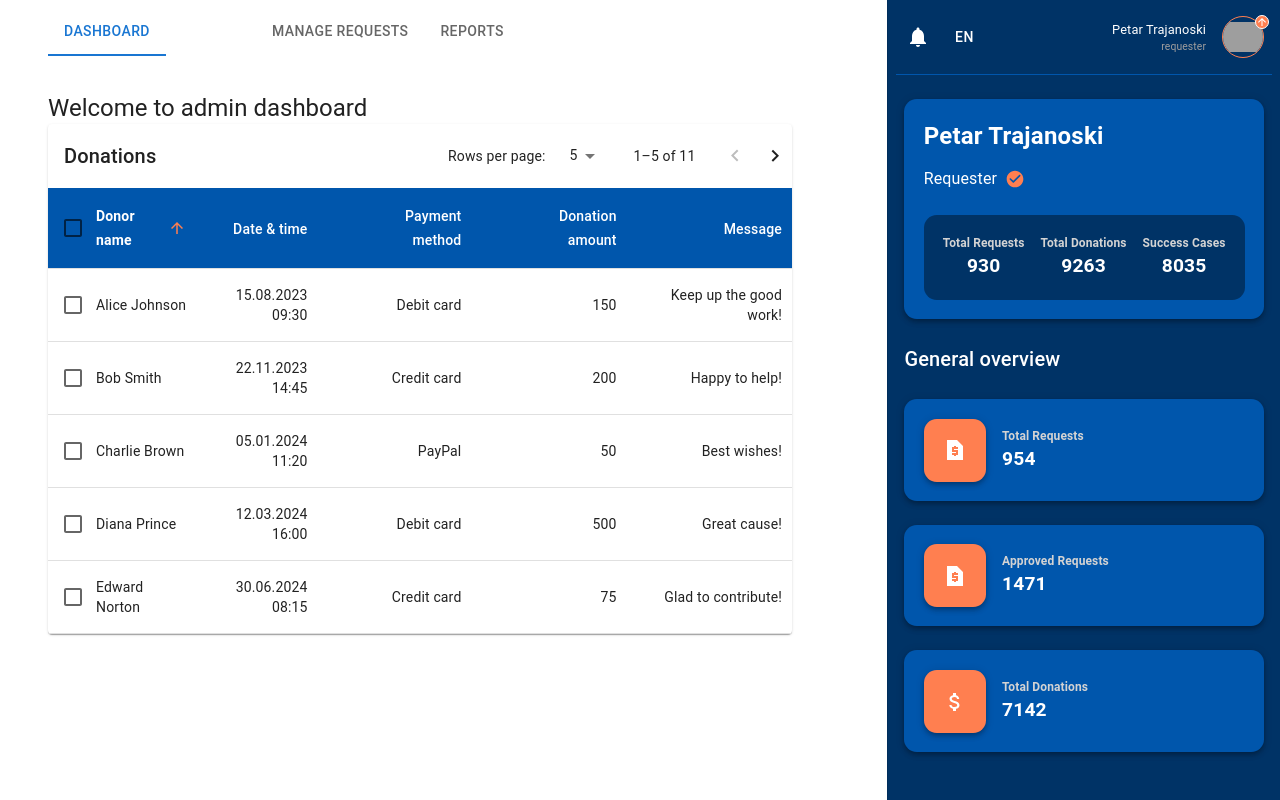
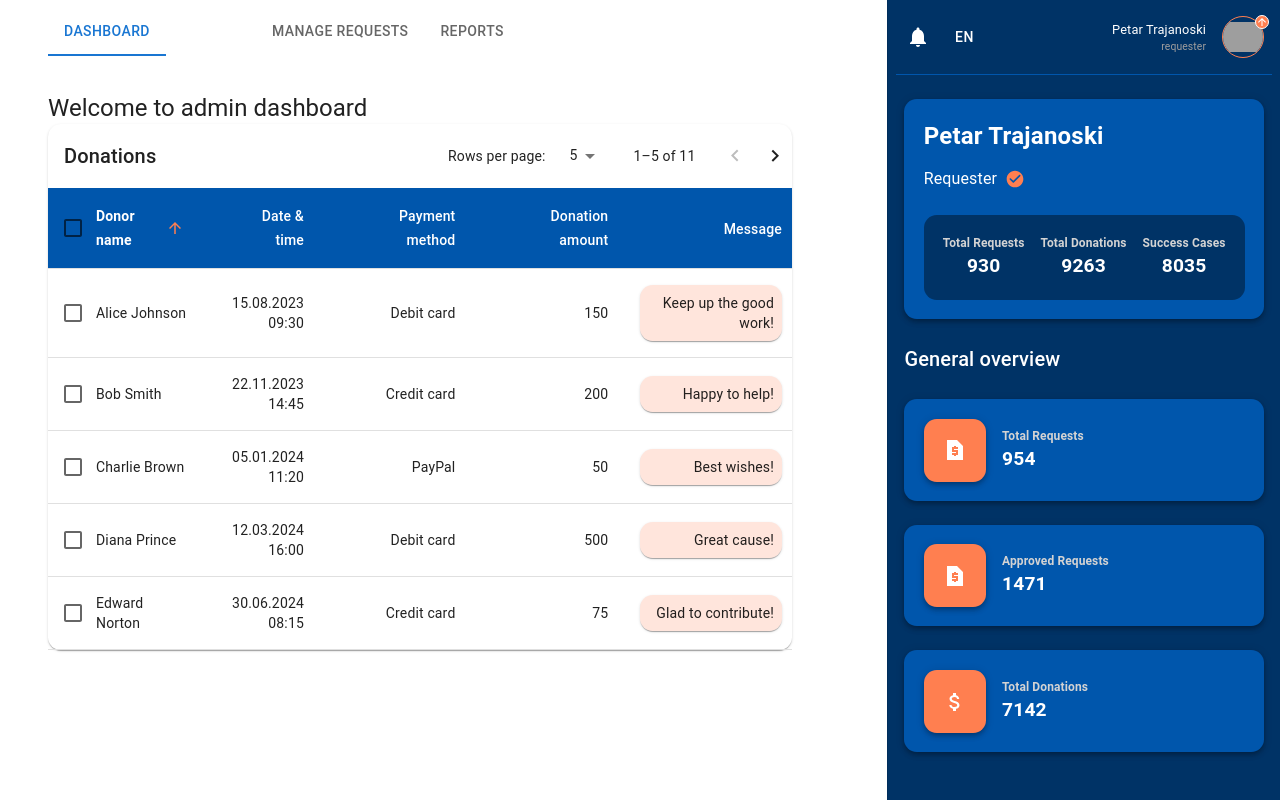
Before and after one commit to HyRALis/tender-hearts, a Next.js app: page /en/admin/dashboard in a window 1280 px wide. Built offline with nearby package versions, Linux system fonts and the light colour scheme; grey boxes are pictures that could not be loaded.

Commit message:
Modifications

```diff
--- a/app/_lib/shared/components/donation-history/DonationHistoryTable.tsx
+++ b/app/_lib/shared/components/donation-history/DonationHistoryTable.tsx
@@ -17,6 +17,7 @@ import { DonationsTableRows } from '../../mocks/DonationsTableRows';
 import { DonationHistoryTableHead } from './DonationHistoryTableHead';
 import { DonationHistoryTableToolbar } from './DonationHistoryTableToolbar';
 import { useTranslations } from 'next-intl';
+import { COLORS } from '../../utils/consts';
 
 function descendingComparator<T>(a: T, b: T, orderBy: keyof T) {
   if (b[orderBy] < a[orderBy]) {
@@ -107,7 +108,7 @@ export default function DonationHistoryTable() {
 
   return (
     <Box sx={{ width: '100%' }}>
-      <Paper sx={{ width: '100%', mb: 2 }}>
+      <Paper sx={{ width: '100%', mb: 2, borderRadius: '0.8rem' }}>
         <DonationHistoryTableToolbar
           numSelected={selected.length}
           paginationProps={{
@@ -148,6 +149,7 @@ export default function DonationHistoryTable() {
                     selected={isItemSelected}
                     sx={{
                       cursor: 'pointer',
+                      borderBottomColor: 'transparent',
                     }}
                   >
                     <TableCell padding='checkbox'>
@@ -170,7 +172,17 @@ export default function DonationHistoryTable() {
                     <TableCell align='right'>{row.dateTime}</TableCell>
                     <TableCell align='right'>{t(row.paymentMethod)}</TableCell>
                     <TableCell align='right'>{row.donationAmount}</TableCell>
-                    <TableCell align='right'>{row.message}</TableCell>
+                    <TableCell align='right'>
+                      <Paper
+                        sx={{
+                          borderRadius: '0.8rem',
+                          padding: '0.5rem',
+                          backgroundColor: `${COLORS.ACCENT}33`,
+                        }}
+                      >
+                        {row.message}
+                      </Paper>
+                    </TableCell>
                   </TableRow>
                 );
               })}
--- a/app/_lib/shared/components/donation-history/DonationHistoryTableToolbar.tsx
+++ b/app/_lib/shared/components/donation-history/DonationHistoryTableToolbar.tsx
@@ -55,8 +55,9 @@ export const DonationHistoryTableToolbar: FC<
           color='inherit'
           variant='subtitle1'
           component='div'
+          textTransform={'lowercase'}
         >
-          {numSelected} selected
+          {`${numSelected} ${t('selected')}`}
         </Typography>
       ) : (
         <Typography
--- a/messages/en.json
+++ b/messages/en.json
@@ -49,7 +49,8 @@
     "donations": "Donations",
     "credit_card": "Credit card",
     "debit_card": "Debit card",
-    "paypal": "PayPal"
+    "paypal": "PayPal",
+    "selected": "Selected"
   },
   "Admin": {
     "title": "Tender hearts",
--- a/messages/mk.json
+++ b/messages/mk.json
@@ -49,7 +49,8 @@
     "donations": "Донации",
     "credit_card": "Кредитна картичка",
     "debit_card": "Дебитна картичка",
-    "paypal": "PayPal"
+    "paypal": "PayPal",
+    "selected": "Избрани"
   },
   "Admin": {
     "title": "Нежни срца",
```
